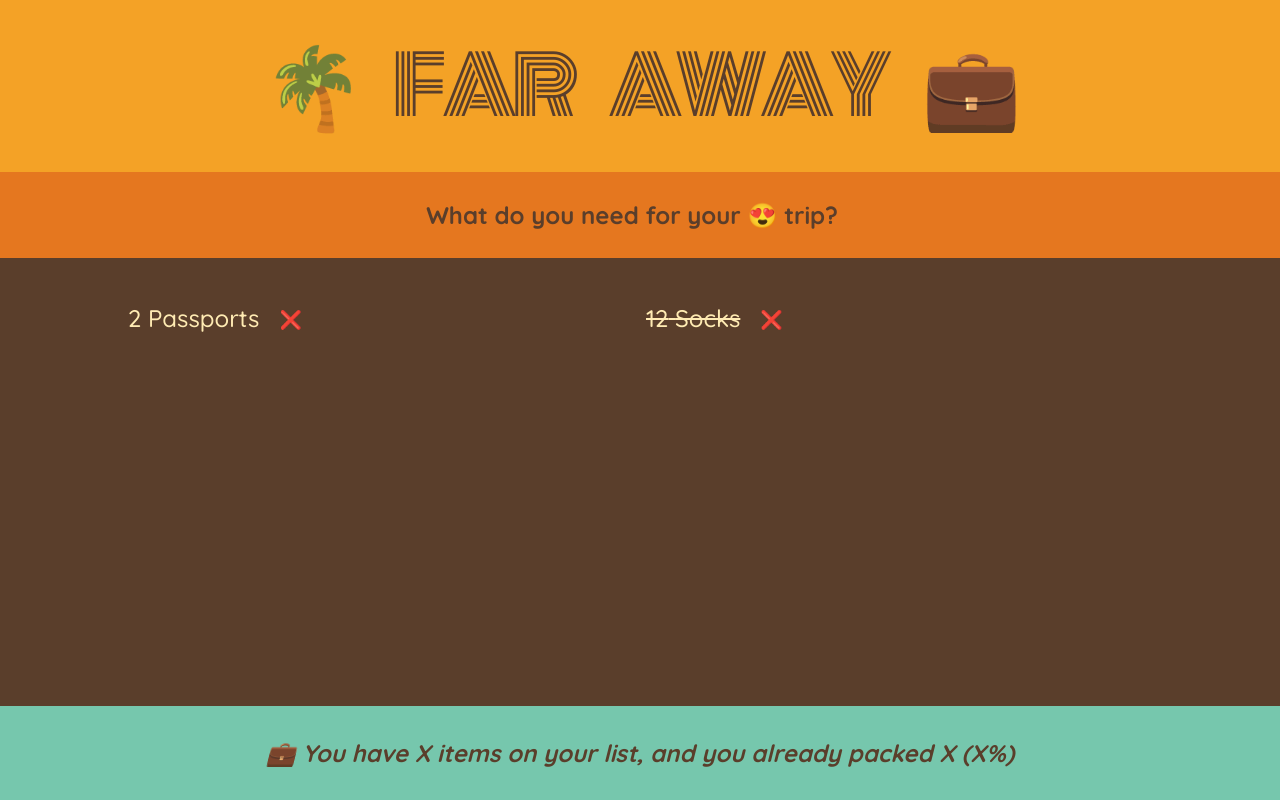
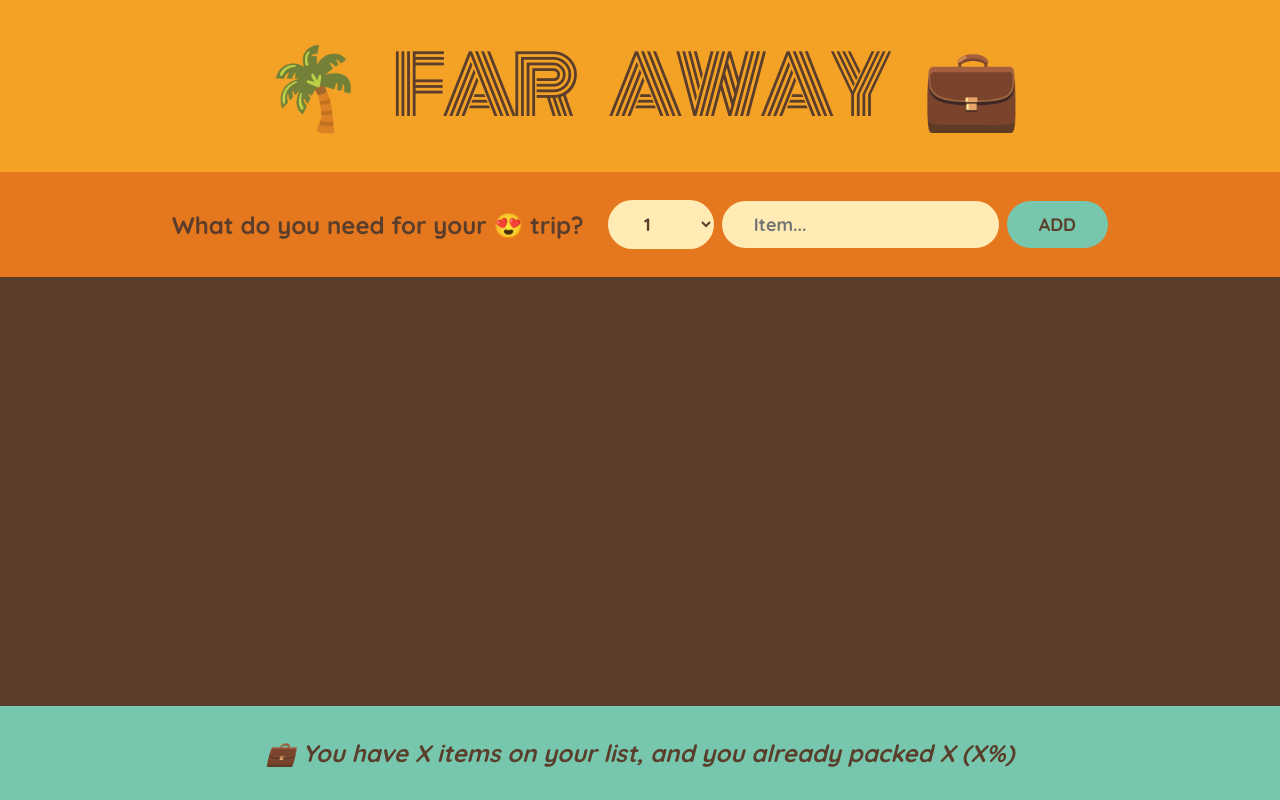
Before and after one commit to SergioKingOne/far-away-sergio-robayo, a React (Create React App) app: page / in a window 1280 px wide. Built offline with nearby package versions, Linux system fonts and the light colour scheme.

Commit message:
delete item functionality added

```diff
--- a/src/App.js
+++ b/src/App.js
@@ -1,16 +1,22 @@
+import { useState } from "react";
 import "./index.css";
 
-const initialItems = [
-  { id: 1, description: "Passports", quantity: 2, packed: false },
-  { id: 2, description: "Socks", quantity: 12, packed: true },
-];
+export default function App() {
+  const [items, setItems] = useState([]);
 
-export default function App() {
+  function handleAddItems(item) {
+    setItems((items) => [...items, item]);
+  }
+
+  function handleDeleteItem(id) {
+    setItems((items) => items.filter((item) => item.id !== id));
+  }
+
   return (
     <div className="app">
       <Logo />
-      <Form />
-      <PackingList />
+      <Form onAddItems={handleAddItems} />
+      <PackingList items={items} onDeleteItem={handleDeleteItem} />
       <Stats />
     </div>
   );
@@ -20,33 +26,66 @@
   return <h1>🌴 Far Away 💼</h1>;
 }
 
-function Form() {
+function Form({ onAddItems }) {
+  const [description, setDescription] = useState("");
+  const [quantity, setQuantity] = useState(1);
+
+  function handleSubmit(e) {
+    e.preventDefault();
+
+    if (!description) return;
+
+    const newItem = { description, quantity, packed: false, id: Date.now() };
+
+    onAddItems(newItem);
+
+    setDescription("");
+    setQuantity(1);
+  }
+
   return (
-    <div className="add-form">
+    <form className="add-form" onSubmit={handleSubmit}>
       <h3>What do you need for your 😍 trip?</h3>
-    </div>
+      <select
+        value={quantity}
+        onChange={(e) => setQuantity(Number(e.target.value))}
+      >
+        {Array.from({ length: 20 }, (_, i) => i + 1).map((num) => (
+          <option value={num} key={num}>
+            {num}
+          </option>
+        ))}
+      </select>
+      <input
+        type="text"
+        placeholder="Item..."
+        value={description}
+        onChange={(e) => setDescription(e.target.value)}
+      ></input>
+      <button>Add</button>
+    </form>
   );
 }
 
-function PackingList() {
+function PackingList({ items, onDeleteItem }) {
   return (
     <div className="list">
       <ul>
-        {initialItems.map((item) => (
-          <Item item={item} />
+        {items.map((item) => (
+          <Item item={item} onDeleteItem={onDeleteItem} key={item.id} />
         ))}
       </ul>
     </div>
   );
 }
 
-function Item({ item }) {
+function Item({ item, onDeleteItem }) {
   return (
     <li>
       <span style={item.packed ? { textDecoration: "line-through" } : {}}>
         {item.quantity} {item.description}
       </span>
-      <button>❌</button>
+      <button onClick={() => onDeleteItem(item.id)}>❌</button>
     </li>
   );
 }
```
